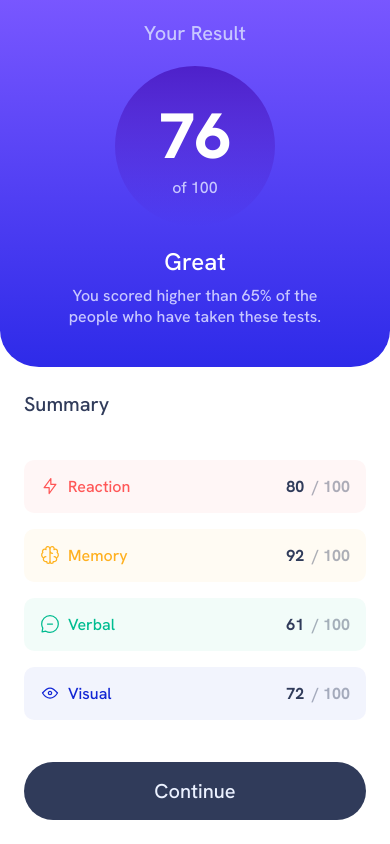
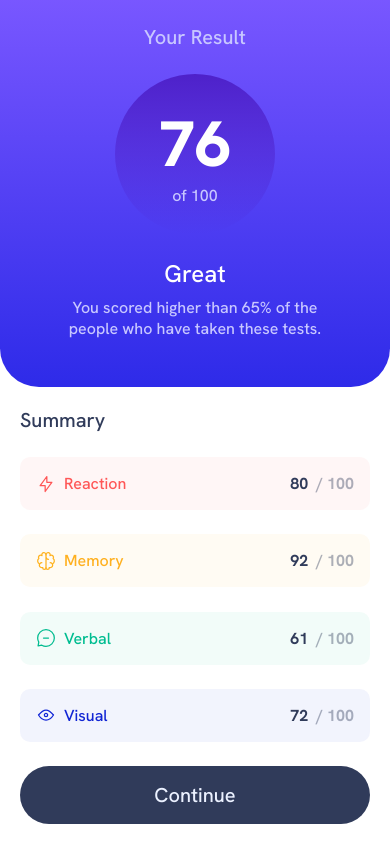
Before and after one commit to kaseyvee/results-summary-css-practice, a React (Vite) app: page / in a window 390 px wide. Built offline with nearby package versions, Linux system fonts and the light colour scheme.

Commit message:
Media query hell look into bootstrap containers lol

```diff
--- a/src/App.jsx
+++ b/src/App.jsx
@@ -10,8 +10,10 @@ function App() {
   return (
     <DataContext.Provider value={data}>
       <div className="App">
-        <ResultCard />
-        <SummaryCard />
+        <div className="maincard">
+          <ResultCard />
+          <SummaryCard />
+        </div>
       </div>
     </DataContext.Provider>
   )
--- a/src/index.scss
+++ b/src/index.scss
@@ -5,9 +5,10 @@
 body {
   margin: 0;
 
-  .App {
+  .maincard {
     display: flex;
     flex-direction: column;
     height: 100vh;
+    width: 100vw;
   }
 }
--- a/src/styles/components/ResultCard.scss
+++ b/src/styles/components/ResultCard.scss
@@ -4,14 +4,11 @@
   background: linear-gradient($slateBlue, $royalBlue);
   color: $lavender;
   border-radius: 0 0 10% 10%;
-  padding: 1.25rem 3rem 1.25rem 3rem;
+  padding: 1.5rem 3rem 3rem 3rem;
+  gap: 1.5rem;
 
   h1, h2 {
     color: $white;
-  }
-
-  div {
-    margin-bottom: 1.25rem;
   }
 
   &-score {
--- a/src/styles/components/SummaryCard/index.scss
+++ b/src/styles/components/SummaryCard/index.scss
@@ -6,7 +6,8 @@
   flex-direction: column;
   justify-content: space-between;
   flex-grow: 1;
-  padding: 1.5rem;
+  padding: 1.25rem;
+  height: 100%;
 
   &-header {
     color: $greyBlue;
@@ -15,7 +16,8 @@
   &-skillcards-container {
     display: flex;
     flex-direction: column;
-    gap: 1rem;
+    justify-content: space-between;
+    flex-grow: 1;
     margin: 1.5rem 0;
   }
 }
```
